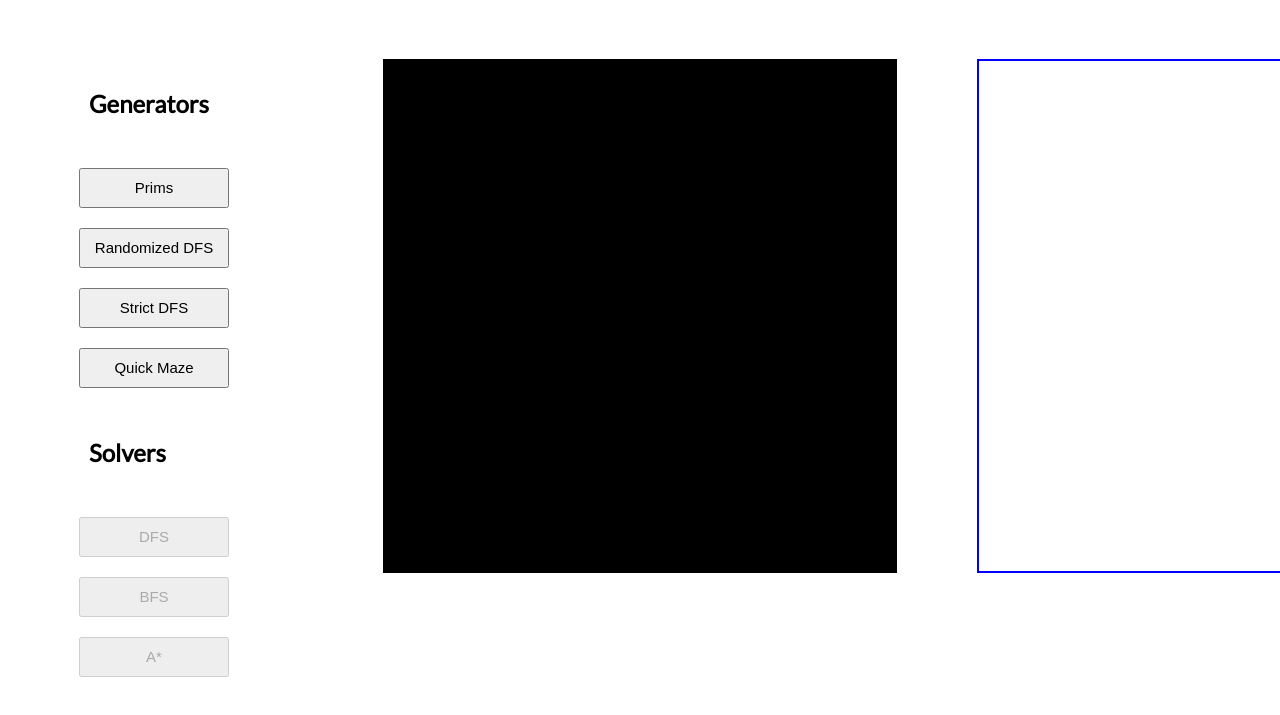
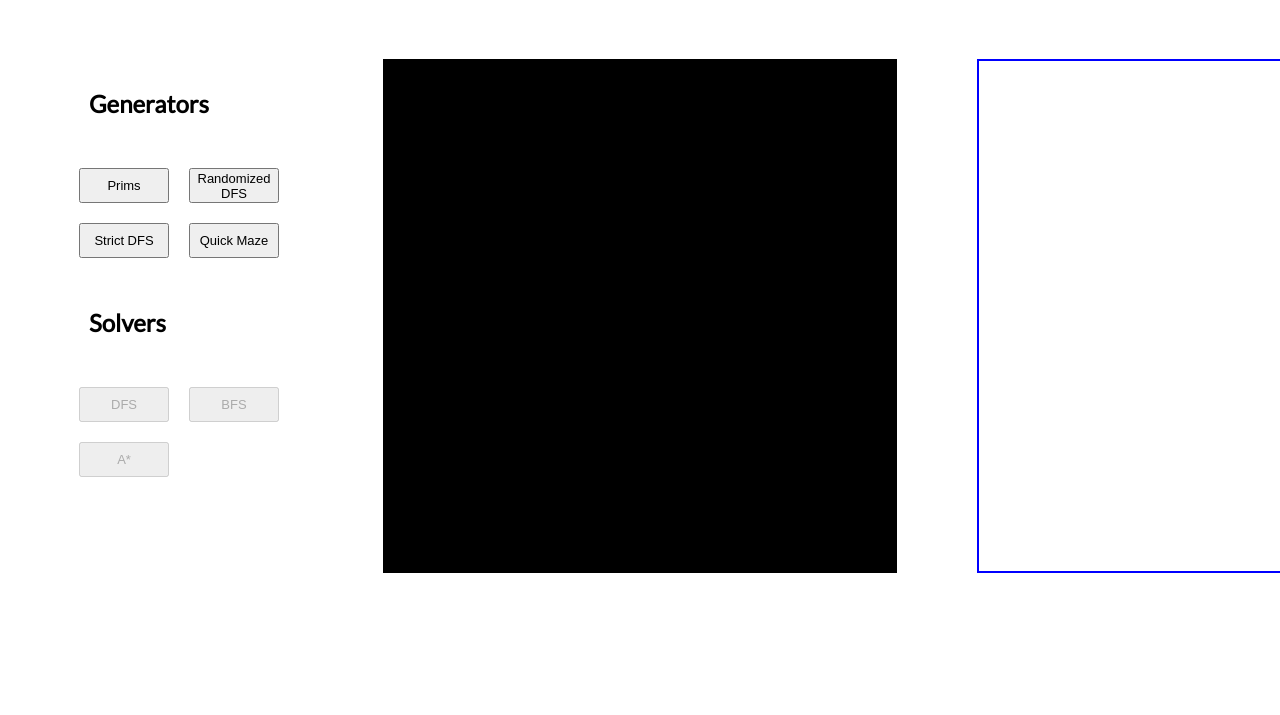
Before and after one commit to stvtortora/MazeGenerator, a website built with webpack: page index.html in a window 1280 px wide. Shown: the part 71-786 px from the top of the page. Built offline with nearby package versions, Linux system fonts and the light colour scheme.

Commit message:
arrange buttons

```diff
--- a/index.html
+++ b/index.html
@@ -14,18 +14,26 @@
         <div>
           <h2>Generators</h2>
           <div class='button-list'>
+            <div>
               <button id='prims_generator'>Prims</button>
               <button id='randomized_dfs_generator'>Randomized DFS</button>
+            </div>
+            <div>
               <button id='strict_dfs_generator'>Strict DFS</button>
               <button id='quick_maze'>Quick Maze</button>
+            </div>
           </div>
         </div>
         <div>
           <h2>Solvers</h2>
           <div class='button-list'>
+            <div>
               <button class='solver' id='dfs_solver'>DFS</button>
               <button class='solver' id='bfs_solver'>BFS</button>
+            </div>
+            <div>
               <button class='solver' id='a*_solver'>A*</button>
+            </div>
           </div>
         </div>
       </section>
--- a/main.css
+++ b/main.css
@@ -50,12 +50,17 @@ h2 {
   flex-direction: column;
 }
 
-.button-list > button {
+button {
   background-color: '#fffbfb';
-  font-size: 15px;
-  width: 150px;
+  font-size: 13px;
+  width: 90px;
   margin: 10px;
-  height: 40px;
+  height: 35px;
+}
+
+.button-list > div {
+  display: flex;
+  flex-direction: row;
 }
 
 .intro {
```
Lines whose indentation alone changed are shown as unchanged.
